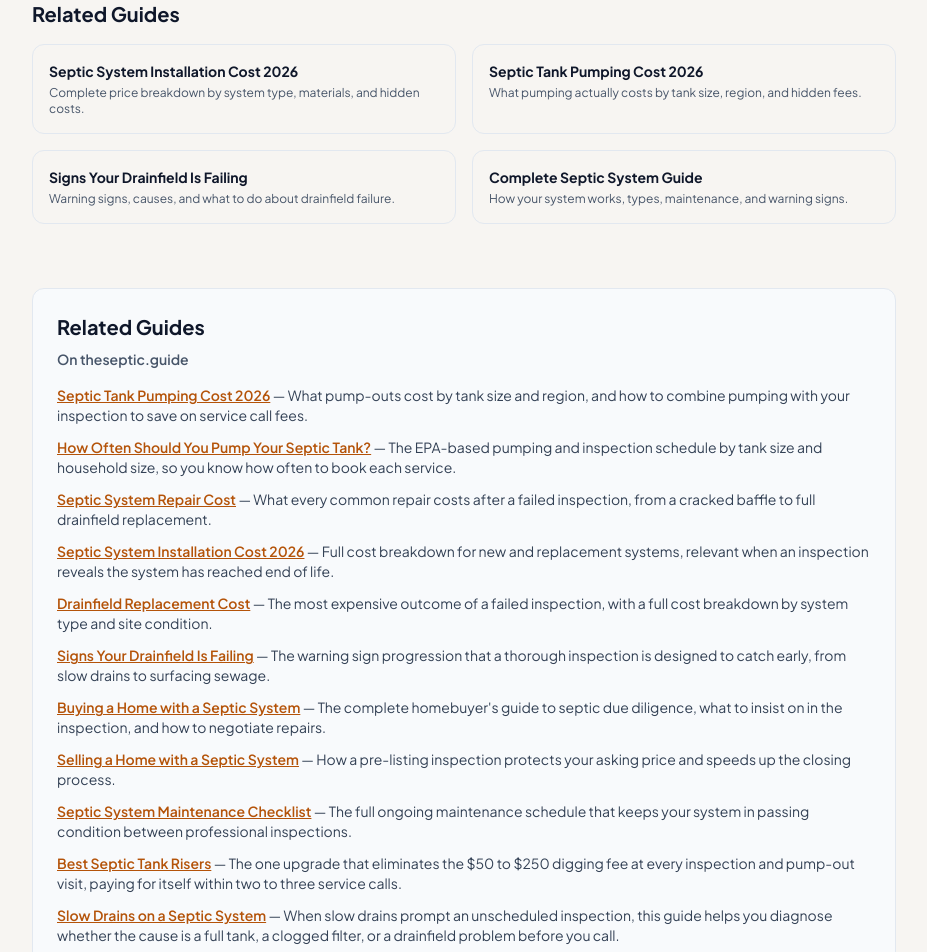
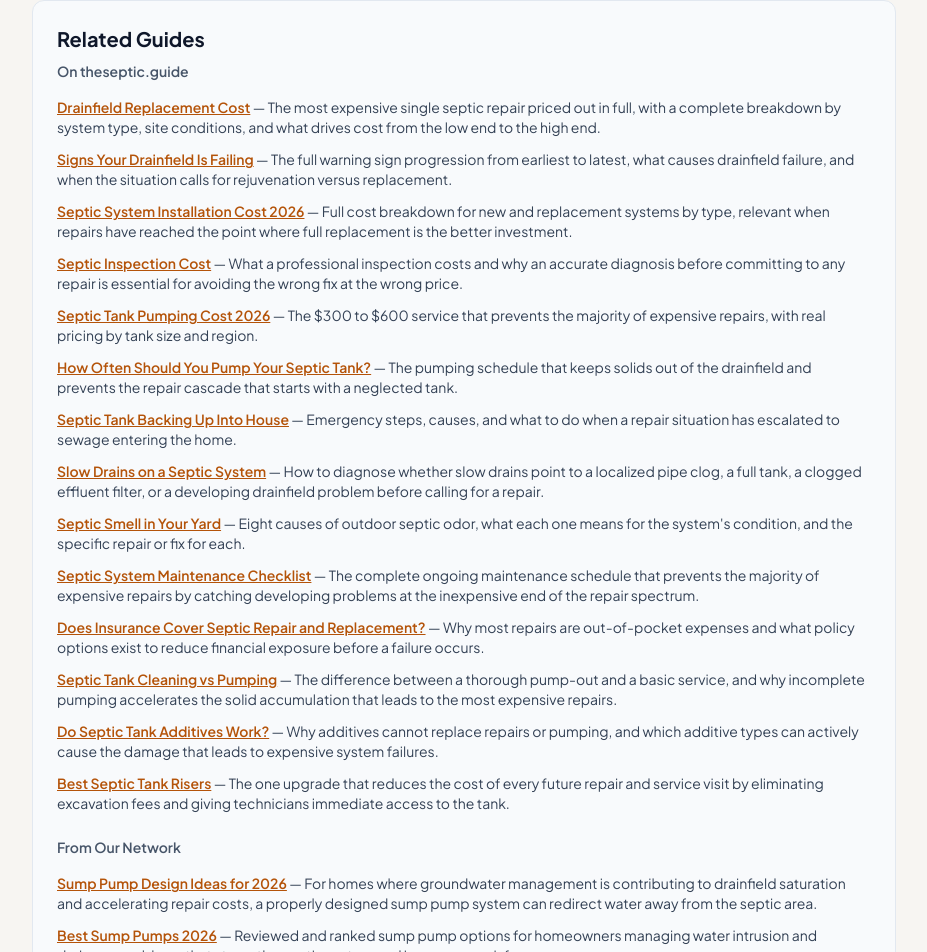
Before and after one commit to thebasementguide2026/theseptic.guide-, a Next.js app: page /cost-guides/septic-system-repair-cost in a window 1280 px wide. Shown: the part 8386-9338 px from the top of the page, without its empty margins (176-1103 px from the left). Built offline with nearby package versions, Linux system fonts and the light colour scheme.

Commit message:
Replace Related Guides with expanded version including EPA external resource

```diff
--- a/app/cost-guides/septic-system-repair-cost/page.tsx
+++ b/app/cost-guides/septic-system-repair-cost/page.tsx
@@ -683,51 +683,33 @@ export default function SepticRepairCostArticle() {
         </div>
 
                   {/* Related Guides */}
-        <div className='mb-16'>
-          <h2 className='text-xl font-bold text-slate-900 mb-4'>Related Guides</h2>
-          <div className='grid md:grid-cols-2 gap-4'>
-            <Link href='/cost-guides/septic-system-installation-cost' className='block p-4 border border-slate-200 rounded-lg hover:shadow-md transition-shadow'>
-              <h3 className='font-bold text-slate-900 mb-1 text-sm'>Septic System Installation Cost 2026</h3>
-              <p className='text-slate-600 text-xs'>Complete price breakdown by system type, materials, and hidden costs.</p>
-            </Link>
-            <Link href='/articles/septic-tank-pumping-cost' className='block p-4 border border-slate-200 rounded-lg hover:shadow-md transition-shadow'>
-              <h3 className='font-bold text-slate-900 mb-1 text-sm'>Septic Tank Pumping Cost 2026</h3>
-              <p className='text-slate-600 text-xs'>What pumping actually costs by tank size, region, and hidden fees.</p>
-            </Link>
-            <Link href='/problems/drainfield-failing' className='block p-4 border border-slate-200 rounded-lg hover:shadow-md transition-shadow'>
-              <h3 className='font-bold text-slate-900 mb-1 text-sm'>Signs Your Drainfield Is Failing</h3>
-              <p className='text-slate-600 text-xs'>Warning signs, causes, and what to do about drainfield failure.</p>
-            </Link>
-            <Link href='/articles/complete-septic-guide' className='block p-4 border border-slate-200 rounded-lg hover:shadow-md transition-shadow'>
-              <h3 className='font-bold text-slate-900 mb-1 text-sm'>Complete Septic System Guide</h3>
-              <p className='text-slate-600 text-xs'>How your system works, types, maintenance, and warning signs.</p>
-            </Link>
-          </div>
-        </div>
-
-                {/* Related Guides - Inspection Guide */}
           <div className='bg-slate-50 border border-slate-200 rounded-xl p-6 mb-12'>
             <h2 className='text-xl font-bold text-slate-900 mb-2'>Related Guides</h2>
             <p className='text-sm font-semibold text-slate-600 mb-4'>On theseptic.guide</p>
             <ul className='space-y-3 text-sm text-slate-700'>
-            <li><Link href='/articles/septic-tank-pumping-cost' className='text-amber-700 underline hover:text-amber-800 font-semibold'>Septic Tank Pumping Cost 2026</Link> &mdash; What pump-outs cost by tank size and region, and how to combine pumping with your inspection to save on service call fees.</li>
-            <li><Link href='/articles/how-often-pump-septic-tank' className='text-amber-700 underline hover:text-amber-800 font-semibold'>How Often Should You Pump Your Septic Tank?</Link> &mdash; The EPA-based pumping and inspection schedule by tank size and household size, so you know how often to book each service.</li>
-            <li><Link href='/cost-guides/septic-system-repair-cost' className='text-amber-700 underline hover:text-amber-800 font-semibold'>Septic System Repair Cost</Link> &mdash; What every common repair costs after a failed inspection, from a cracked baffle to full drainfield replacement.</li>
-            <li><Link href='/cost-guides/septic-system-installation-cost' className='text-amber-700 underline hover:text-amber-800 font-semibold'>Septic System Installation Cost 2026</Link> &mdash; Full cost breakdown for new and replacement systems, relevant when an inspection reveals the system has reached end of life.</li>
-            <li><Link href='/cost-guides/drainfield-replacement-cost' className='text-amber-700 underline hover:text-amber-800 font-semibold'>Drainfield Replacement Cost</Link> &mdash; The most expensive outcome of a failed inspection, with a full cost breakdown by system type and site condition.</li>
-            <li><Link href='/problems/drainfield-failing' className='text-amber-700 underline hover:text-amber-800 font-semibold'>Signs Your Drainfield Is Failing</Link> &mdash; The warning sign progression that a thorough inspection is designed to catch early, from slow drains to surfacing sewage.</li>
-            <li><Link href='/articles/buying-home-with-septic-system' className='text-amber-700 underline hover:text-amber-800 font-semibold'>Buying a Home with a Septic System</Link> &mdash; The complete homebuyer&apos;s guide to septic due diligence, what to insist on in the inspection, and how to negotiate repairs.</li>
-            <li><Link href='/articles/selling-home-with-septic-system' className='text-amber-700 underline hover:text-amber-800 font-semibold'>Selling a Home with a Septic System</Link> &mdash; How a pre-listing inspection protects your asking price and speeds up the closing process.</li>
-            <li><Link href='/articles/septic-system-maintenance-checklist' className='text-amber-700 underline hover:text-amber-800 font-semibold'>Septic System Maintenance Checklist</Link> &mdash; The full ongoing maintenance schedule that keeps your system in passing condition between professional inspections.</li>
-            <li><Link href='/articles/best-septic-tank-risers' className='text-amber-700 underline hover:text-amber-800 font-semibold'>Best Septic Tank Risers</Link> &mdash; The one upgrade that eliminates the $50 to $250 digging fee at every inspection and pump-out visit, paying for itself within two to three service calls.</li>
-            <li><Link href='/problems/slow-drains-on-septic-system' className='text-amber-700 underline hover:text-amber-800 font-semibold'>Slow Drains on a Septic System</Link> &mdash; When slow drains prompt an unscheduled inspection, this guide helps you diagnose whether the cause is a full tank, a clogged filter, or a drainfield problem before you call.</li>
-            <li><Link href='/articles/complete-septic-guide' className='text-amber-700 underline hover:text-amber-800 font-semibold'>Complete Septic System Guide</Link> &mdash; How every component of the system works and what inspectors are looking for when they evaluate each one.</li>
-            <li><Link href='/articles/does-insurance-cover-septic-repair' className='text-amber-700 underline hover:text-amber-800 font-semibold'>Does Insurance Cover Septic Repair and Replacement?</Link> &mdash; What homeowners insurance covers when an inspection reveals a failed component, and what riders are available to reduce out-of-pocket repair costs.</li>
+              <li><Link href='/cost-guides/drainfield-replacement-cost' className='text-amber-700 underline hover:text-amber-800 font-semibold'>Drainfield Replacement Cost</Link> &mdash; The most expensive single septic repair priced out in full, with a complete breakdown by system type, site conditions, and what drives cost from the low end to the high end.</li>
+              <li><Link href='/problems/drainfield-failing' className='text-amber-700 underline hover:text-amber-800 font-semibold'>Signs Your Drainfield Is Failing</Link> &mdash; The full warning sign progression from earliest to latest, what causes drainfield failure, and when the situation calls for rejuvenation versus replacement.</li>
+              <li><Link href='/cost-guides/septic-system-installation-cost' className='text-amber-700 underline hover:text-amber-800 font-semibold'>Septic System Installation Cost 2026</Link> &mdash; Full cost breakdown for new and replacement systems by type, relevant when repairs have reached the point where full replacement is the better investment.</li>
+              <li><Link href='/articles/septic-inspection-cost' className='text-amber-700 underline hover:text-amber-800 font-semibold'>Septic Inspection Cost</Link> &mdash; What a professional inspection costs and why an accurate diagnosis before committing to any repair is essential for avoiding the wrong fix at the wrong price.</li>
+              <li><Link href='/articles/septic-tank-pumping-cost' className='text-amber-700 underline hover:text-amber-800 font-semibold'>Septic Tank Pumping Cost 2026</Link> &mdash; The $300 to $600 service that prevents the majority of expensive repairs, with real pricing by tank size and region.</li>
+              <li><Link href='/articles/how-often-pump-septic-tank' className='text-amber-700 underline hover:text-amber-800 font-semibold'>How Often Should You Pump Your Septic Tank?</Link> &mdash; The pumping schedule that keeps solids out of the drainfield and prevents the repair cascade that starts with a neglected tank.</li>
+              <li><Link href='/problems/septic-tank-backing-up' className='text-amber-700 underline hover:text-amber-800 font-semibold'>Septic Tank Backing Up Into House</Link> &mdash; Emergency steps, causes, and what to do when a repair situation has escalated to sewage entering the home.</li>
+              <li><Link href='/problems/slow-drains-on-septic-system' className='text-amber-700 underline hover:text-amber-800 font-semibold'>Slow Drains on a Septic System</Link> &mdash; How to diagnose whether slow drains point to a localized pipe clog, a full tank, a clogged effluent filter, or a developing drainfield problem before calling for a repair.</li>
+              <li><Link href='/problems/septic-smell-in-yard' className='text-amber-700 underline hover:text-amber-800 font-semibold'>Septic Smell in Your Yard</Link> &mdash; Eight causes of outdoor septic odor, what each one means for the system&apos;s condition, and the specific repair or fix for each.</li>
+              <li><Link href='/articles/septic-system-maintenance-checklist' className='text-amber-700 underline hover:text-amber-800 font-semibold'>Septic System Maintenance Checklist</Link> &mdash; The complete ongoing maintenance schedule that prevents the majority of expensive repairs by catching developing problems at the inexpensive end of the repair spectrum.</li>
+              <li><Link href='/articles/does-insurance-cover-septic-repair' className='text-amber-700 underline hover:text-amber-800 font-semibold'>Does Insurance Cover Septic Repair and Replacement?</Link> &mdash; Why most repairs are out-of-pocket expenses and what policy options exist to reduce financial exposure before a failure occurs.</li>
+              <li><Link href='/articles/septic-tank-cleaning-vs-pumping' className='text-amber-700 underline hover:text-amber-800 font-semibold'>Septic Tank Cleaning vs Pumping</Link> &mdash; The difference between a thorough pump-out and a basic service, and why incomplete pumping accelerates the solid accumulation that leads to the most expensive repairs.</li>
+              <li><Link href='/articles/do-septic-tank-additives-work' className='text-amber-700 underline hover:text-amber-800 font-semibold'>Do Septic Tank Additives Work?</Link> &mdash; Why additives cannot replace repairs or pumping, and which additive types can actively cause the damage that leads to expensive system failures.</li>
+              <li><Link href='/articles/best-septic-tank-risers' className='text-amber-700 underline hover:text-amber-800 font-semibold'>Best Septic Tank Risers</Link> &mdash; The one upgrade that reduces the cost of every future repair and service visit by eliminating excavation fees and giving technicians immediate access to the tank.</li>
             </ul>
             <p className='text-sm font-semibold text-slate-600 mt-6 mb-4'>From Our Network</p>
             <ul className='space-y-3 text-sm text-slate-700'>
-            <li><a href='https://thebasement.guide/articles/sump-pump-design-ideas' target='_blank' rel='noopener noreferrer' className='text-amber-700 underline hover:text-amber-800 font-semibold'>Sump Pump Design Ideas for 2026</a> &mdash; For homes where a basement inspection and a septic inspection are being scheduled together, this guide covers basement water management equipment that protects both systems.</li>
-            <li><a href='https://thebasement.guide/articles/best-sump-pumps' target='_blank' rel='noopener noreferrer' className='text-amber-700 underline hover:text-amber-800 font-semibold'>Best Sump Pumps 2026</a> &mdash; Homes on septic systems with high water tables often need sump pumps to manage groundwater that would otherwise saturate the drainfield. Reviewed and ranked for every budget.</li>
+              <li><a href='https://thebasement.guide/articles/sump-pump-design-ideas' target='_blank' rel='noopener noreferrer' className='text-amber-700 underline hover:text-amber-800 font-semibold'>Sump Pump Design Ideas for 2026</a> &mdash; For homes where groundwater management is contributing to drainfield saturation and accelerating repair costs, a properly designed sump pump system can redirect water away from the septic area.</li>
+              <li><a href='https://thebasement.guide/articles/best-sump-pumps' target='_blank' rel='noopener noreferrer' className='text-amber-700 underline hover:text-amber-800 font-semibold'>Best Sump Pumps 2026</a> &mdash; Reviewed and ranked sump pump options for homeowners managing water intrusion and drainage problems that stress the septic system and increase repair frequency.</li>
+            </ul>
+            <p className='text-sm font-semibold text-slate-600 mt-6 mb-4'>External Resource</p>
+            <ul className='space-y-3 text-sm text-slate-700'>
+              <li><a href='https://www.epa.gov/septic/how-care-your-septic-system' target='_blank' rel='nofollow noopener noreferrer' className='text-amber-700 underline hover:text-amber-800 font-semibold'>EPA Septic System Maintenance Guidance</a> &mdash; The EPA&apos;s official guidance on septic system care including maintenance schedules, what to avoid, and how proper upkeep prevents the costly repairs covered in this guide.</li>
             </ul>
           </div>
 {/* CTA */}
```
Lines whose indentation alone changed are shown as unchanged.
